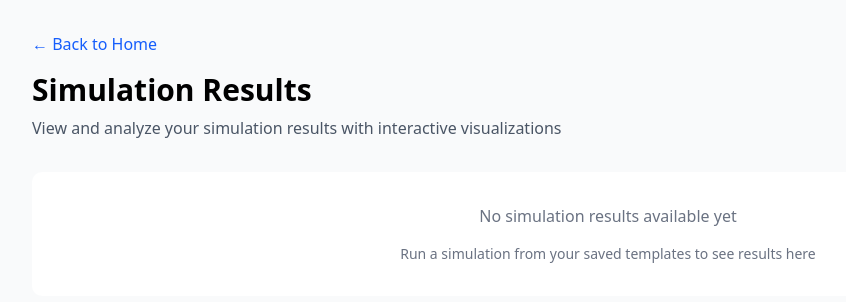
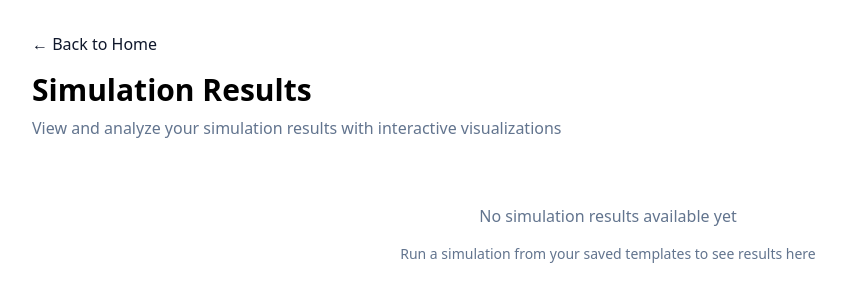
Before and after one commit to openEDI/oedisi-frontend-app, a Vue app: page /simulation in a window 1280 px wide. Shown: the top 302 px of the page, without its empty margins (32-878 px from the left). Built offline with nearby package versions, Linux system fonts and the light colour scheme; no server answers.

Commit message:
Fix styling of other simulation results and status pages

```diff
--- a/src/pages/SimulationResults.vue
+++ b/src/pages/SimulationResults.vue
@@ -1,14 +1,14 @@
 <template>
-  <div class="min-h-screen bg-gray-50 p-8">
+  <div class="min-h-screen p-8">
     <div class="max-w-6xl mx-auto">
       <div class="mb-8">
-        <router-link to="/" class="text-blue-600 hover:text-blue-800 mb-4 inline-block">← Back to Home</router-link>
+        <router-link to="/" class="text-primary hover:text-primary/80 mb-4 inline-block">← Back to Home</router-link>
         <h1 class="text-3xl font-bold mb-2">Simulation Results</h1>
-        <p class="text-gray-600">View and analyze your simulation results with interactive visualizations</p>
+        <p class="text-muted-foreground">View and analyze your simulation results with interactive visualizations</p>
       </div>
 
-      <div class="bg-white rounded-lg p-8">
-        <div class="text-center text-gray-500">
+      <div class="bg-card rounded-lg p-8">
+        <div class="text-center text-muted-foreground">
           <p class="mb-4">No simulation results available yet</p>
           <p class="text-sm">Run a simulation from your saved templates to see results here</p>
         </div>
--- a/src/pages/SimulationStatus.vue
+++ b/src/pages/SimulationStatus.vue
@@ -1,14 +1,14 @@
 <template>
-  <div class="min-h-screen bg-gray-50 p-8">
+  <div class="min-h-screen p-8">
     <div class="max-w-6xl mx-auto">
       <div class="mb-8">
-        <router-link to="/" class="text-blue-600 hover:text-blue-800 mb-4 inline-block">← Back to Home</router-link>
+        <router-link to="/" class="text-primary hover:text-primary/80 mb-4 inline-block">← Back to Home</router-link>
         <h1 class="text-3xl font-bold mb-2">Simulation Status</h1>
-        <p class="text-gray-600">Monitor all simulation runs with detailed status tracking and management</p>
+        <p class="text-muted-foreground">Monitor all simulation runs with detailed status tracking and management</p>
       </div>
 
-      <div class="bg-white rounded-lg p-8">
-        <div class="text-center text-gray-500">
+      <div class="bg-card rounded-lg p-8">
+        <div class="text-center text-muted-foreground">
           <p class="mb-4">No active simulations</p>
           <p class="text-sm">Run a simulation from your saved templates to see status updates here</p>
         </div>
```
